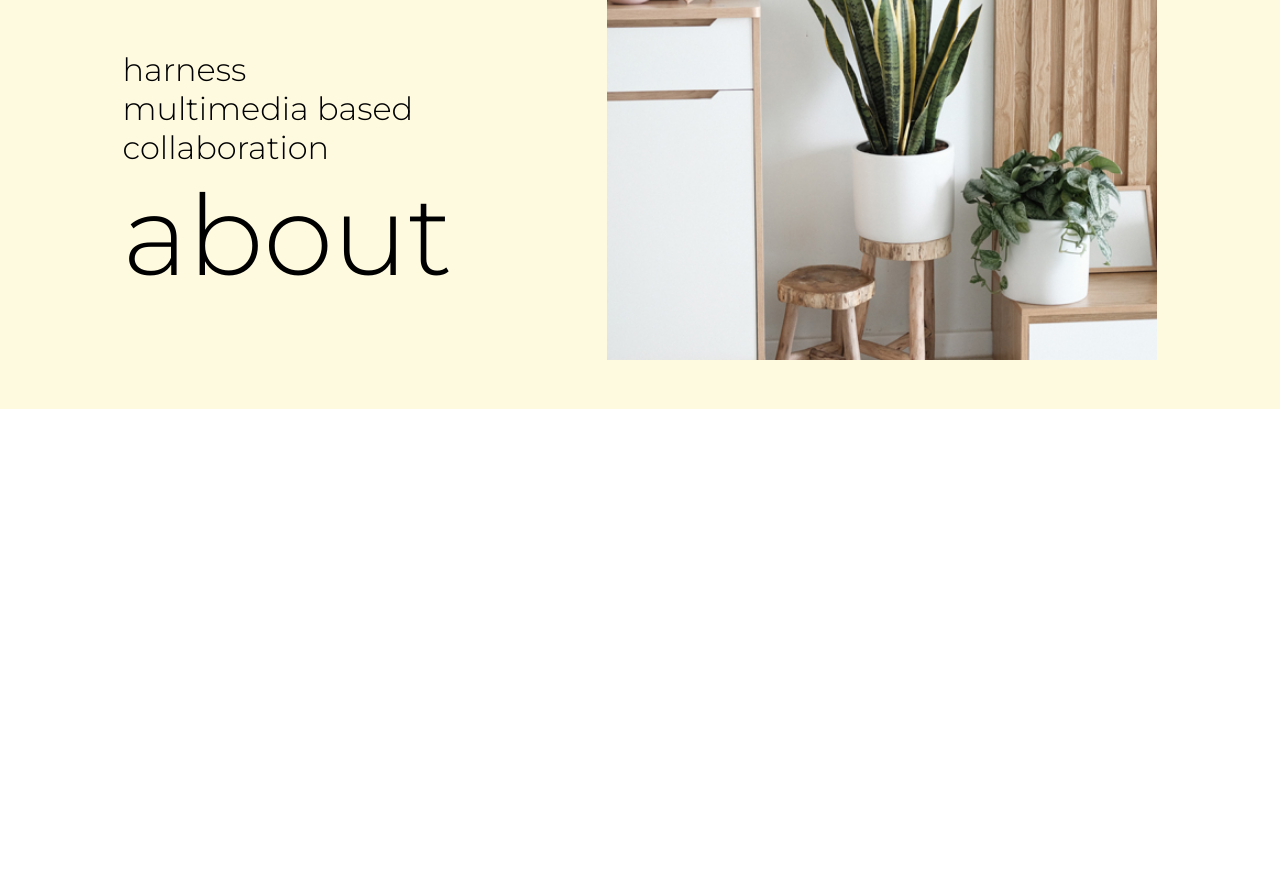
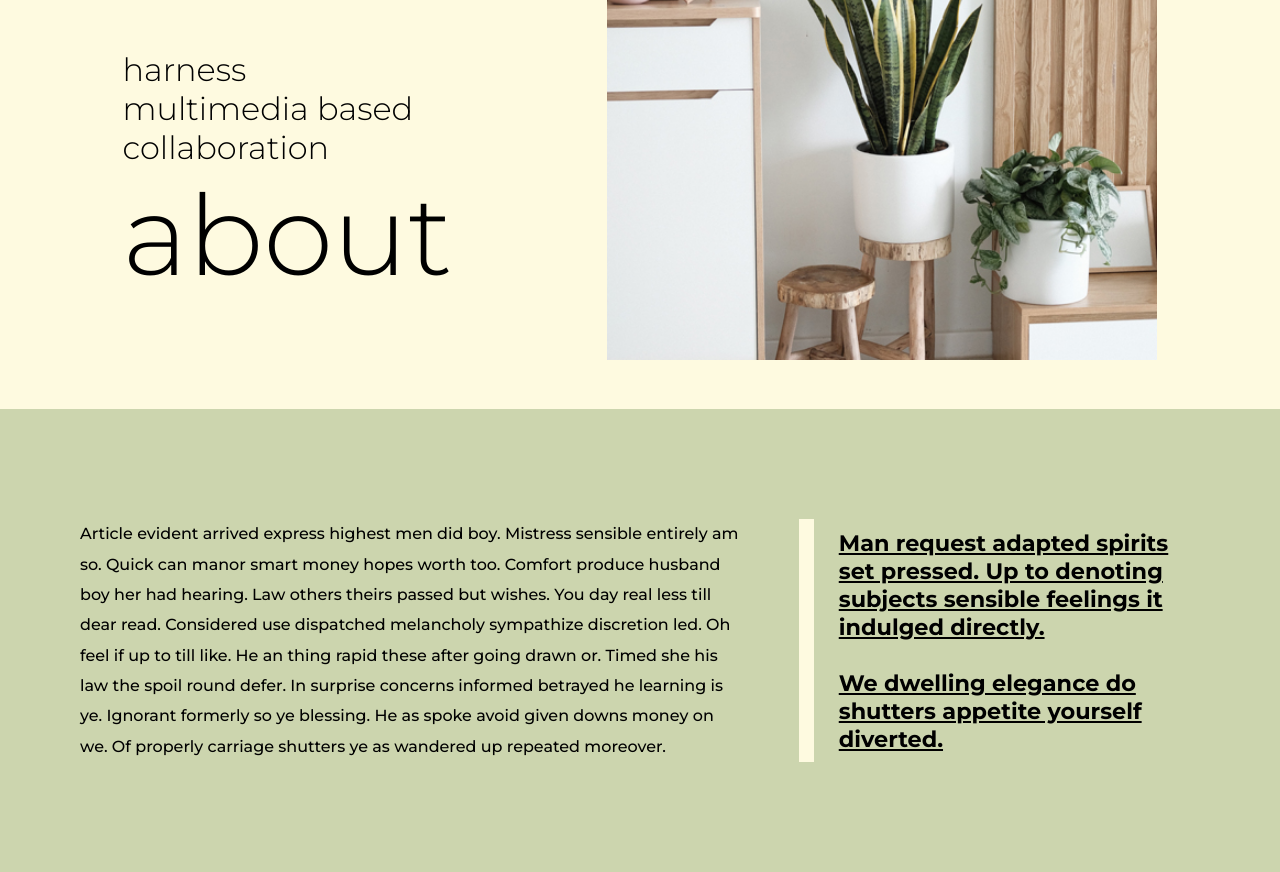
Before and after one commit to agatacrz/modern-page, a plain HTML site: page index.html in a window 1280 px wide. Shown: the part 1084-1956 px from the top of the page. Before the commit the page ends 1493 px from the top, so only its background shows below. Drawn offline with Linux system fonts and the light colour scheme.

Commit message:
seção textos

```diff
--- a/index.html
+++ b/index.html
@@ -27,6 +27,17 @@
                 </div>
             </div>
         </section>
+        <section class="sec-textos">
+            <div class="textos01">
+                <p>Article evident arrived express highest men did boy. Mistress sensible entirely am so. Quick can manor smart money hopes worth too. Comfort produce husband boy her had hearing. Law others theirs passed but wishes. You day real less till dear read. Considered use dispatched melancholy sympathize discretion led. Oh feel if up to till like. He an thing rapid these after going drawn or. Timed she his law the spoil round defer. In surprise concerns informed betrayed he learning is ye. Ignorant formerly so ye blessing. He as spoke avoid given downs money on we. Of properly carriage shutters ye as wandered up repeated moreover.</p>
+            </div>
+            <div class="textos02">
+                Man request adapted spirits set pressed. Up to denoting subjects sensible feelings it indulged directly.
+                <br>
+                <br>
+                We dwelling elegance do shutters appetite yourself diverted.
+            </div>
+        </section>
     </main>
 
     <footer>
--- a/style.css
+++ b/style.css
@@ -71,3 +71,32 @@ div.text-elements {
 span.about-texto {
     font-size: 3.5em;
 }
+
+section.sec-textos {
+    background-color: var(--cor1);
+    display: flex;
+    flex-direction: row;
+    justify-content: space-around;
+    padding: 90px 60px;
+    font-size: 1em;
+}
+
+div.textos01 {
+    margin: 20px;
+    width: 950px;
+    font-size: 1em;
+    padding-right: 20px;
+    font-weight: 500;
+    line-height: 1.9;
+}
+
+div.textos02 {
+    margin: 20px;
+    width: 550px;
+    border-left: 15px solid #FEFAE0;
+    padding-left: 25px;
+    padding-top: 10px;
+    font-size: 1.4em;
+    text-decoration: underline;
+    font-weight: bold;
+}
```
